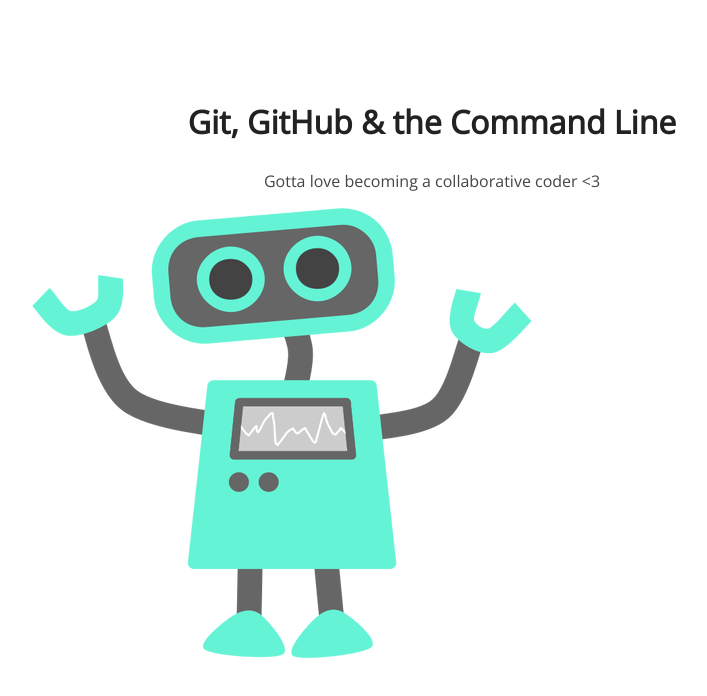
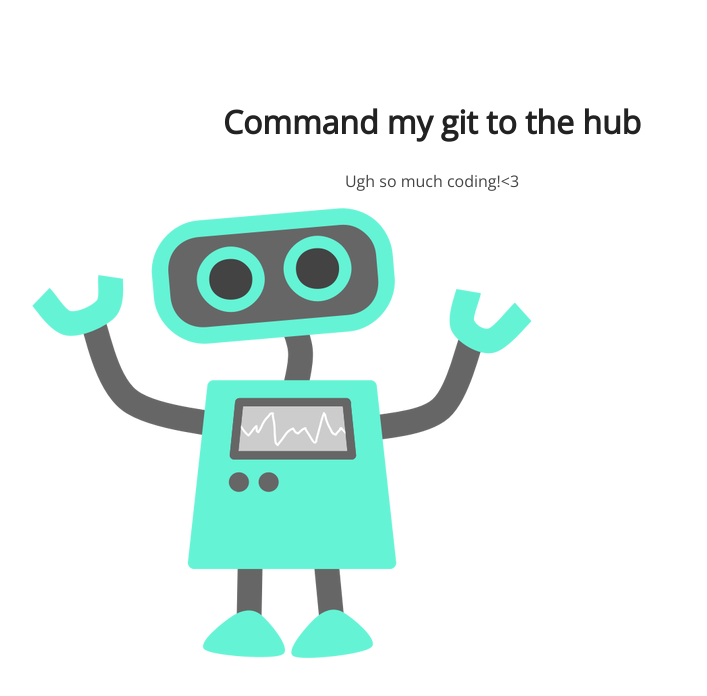
Before and after one commit to NiqTEchD/105-project, a plain HTML site: page index.html in a window 1280 px wide. Shown: the whole page, without its empty margins (208-915 px from the left). Drawn offline with nearby package versions, Linux system fonts and the light colour scheme.

Commit message:
h1 and p new statements

```diff
--- a/index.html
+++ b/index.html
@@ -8,8 +8,8 @@
 </head>
 <body>
 	<section>
-		<h1>Git, GitHub & the Command Line</h1>
-		<p>Gotta love becoming a collaborative coder <3</p>
+		<h1>Command my git to the hub</h1>
+		<p>Ugh so much coding!<3</p>
 		<img src="img/happy-blue-robot.png">
 	</section>
 </body>
```
